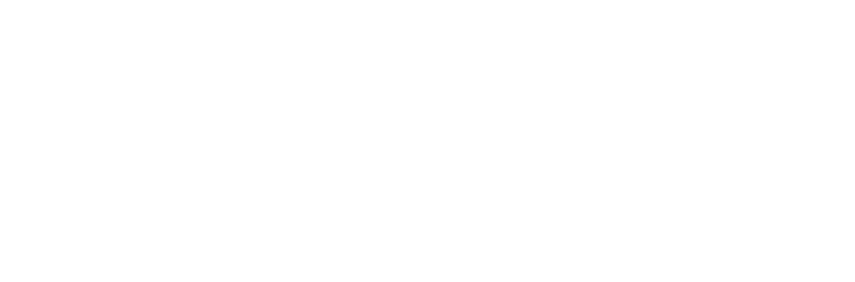
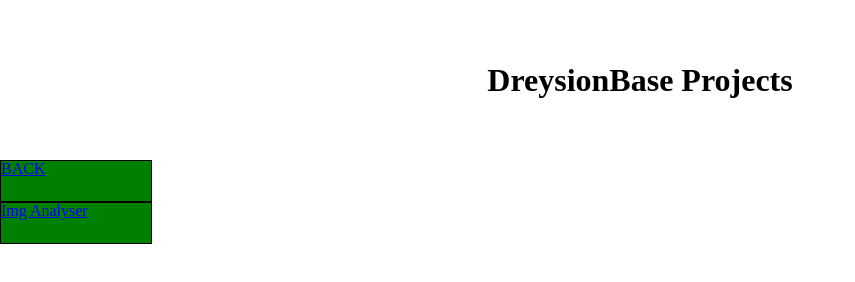
Before and after one commit to Dreysion/Dreysion.github.io, a plain HTML site: page Projects/index.html in a window 1280 px wide. Shown: the whole page, without its empty margins (0-855 px from the left). Drawn offline with Linux system fonts and the light colour scheme.

Commit message:
html indeces, navigation added

```diff
--- a/Projects/index.html
+++ b/Projects/index.html
@@ -1,7 +1,15 @@
 <!DOCTYPE html>
 <html>
-<head>
-</head>
-<body>
-</body>
+	<head>
+		<title>DreysionBase Projects</title>
+		<link href="../dbstyle.css" rel="stylesheet" type="text/css">
+		<link href="../favicon.ico" rel="icon" type="image/ico">
+	</head>
+	<body>
+		<div id="header">
+			<h1>DreysionBase Projects</h1>
+		</div>
+		<a href="../index.html"><div class="navtab">BACK</div></a>
+		<a href="ImgAnalyser/index.html"><div class="navtab">Img Analyser</div></a>
+	</body>
 </html>
--- a/dbstyle.css
+++ b/dbstyle.css
@@ -56,3 +56,10 @@
 	width:100vw;
 	height:20vh;
 }
+
+.navtab {
+	width:150px;
+	height:40px;
+	background-color:green;
+	border:1px solid black;
+}
```
Also changed, not shown: Projects/ImgAnalyser/index.html (renamed from Projects/ImgAnalyser/imganalyser.html), 2 other files.
